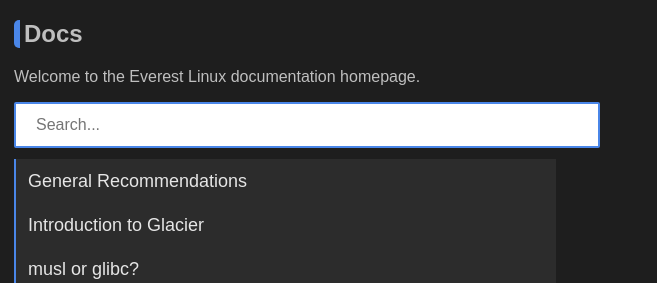
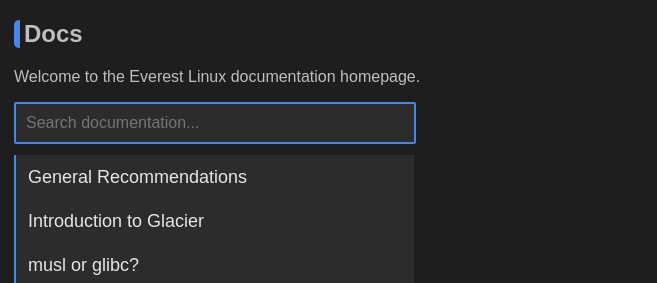
Before and after one commit to everest-linux/everest-web, a plain HTML site: page docs/home.html in a window 1280 px wide. Shown: the top 283 px of the page, 164-821 px from the left. Drawn offline with Linux system fonts and the light colour scheme.

Commit message:
Update search bar on documentation home

```diff
--- a/css/everest.css
+++ b/css/everest.css
@@ -221,16 +221,17 @@
 }
 
 #myInput {
-	width: 50%;
+	width: 378px;
 	font-size: 16px;
-	padding: 12px 20px 12px 20px;
+	padding: 10px;
 	border: 2px solid #4a86e8ff;
 	border-radius: 2px;
 	margin-bottom: 12px;
+	background-color: #2C2C2C;
 }
 
 #myUL {
-	width: 50%;
+	width: 400px;
 	list-style-type: none;
 	padding: 0;
 	margin: 0;
--- a/docs/home.html
+++ b/docs/home.html
@@ -45,7 +45,7 @@
 		}
 	}
 	</script>
-	<input type="text" id="myInput" onKeyup="myFunction()" placeholder="Search...">
+	<input type="text" id="myInput" onKeyup="myFunction()" placeholder="Search documentation...">
 	<ul id="myUL">
 		<li><a href="general-recommendations.html">General Recommendations</a></li>
 		<li><a href="intro-to-glacier.html">Introduction to Glacier</a></li>
```
